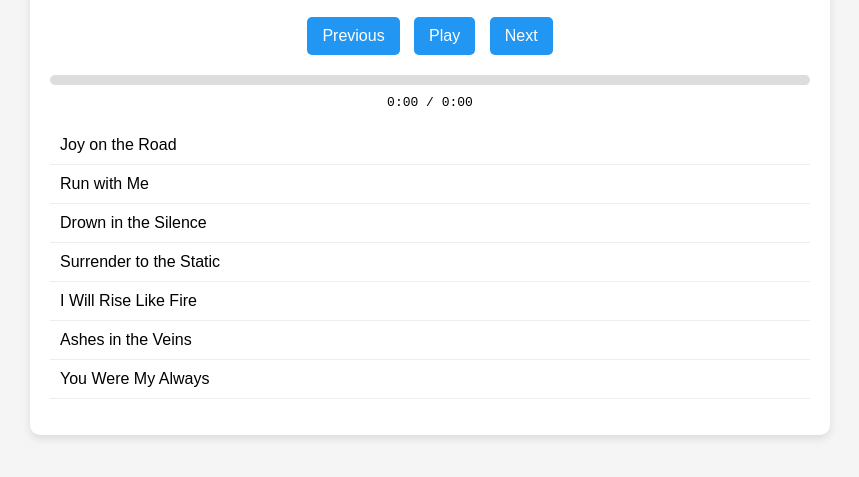
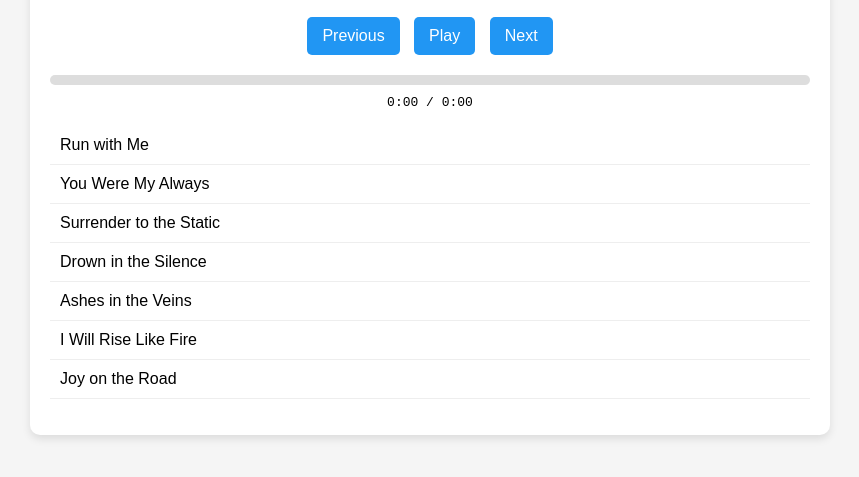
Before and after one commit to tullyedson/atomichamsters, a plain HTML site: page music-player.html in a window 1280 px wide. Shown: the part 153-630 px from the top of the page, without its empty margins (210-1069 px from the left). Drawn offline with Linux system fonts and the light colour scheme.

Commit message:
Make music player use track order from index.json file

```diff
--- a/music-player.html
+++ b/music-player.html
@@ -145,7 +145,8 @@
             fetch('music/index.json')
                 .then(response => response.json())
                 .then(data => {
-                    tracks = data.tracks;
+                    // Sort tracks by trackNumber to follow album order
+                    tracks = data.tracks.sort((a, b) => a.trackNumber - b.trackNumber);
                     renderTrackList();
 
                     // Enable navigation buttons if there are tracks
```
